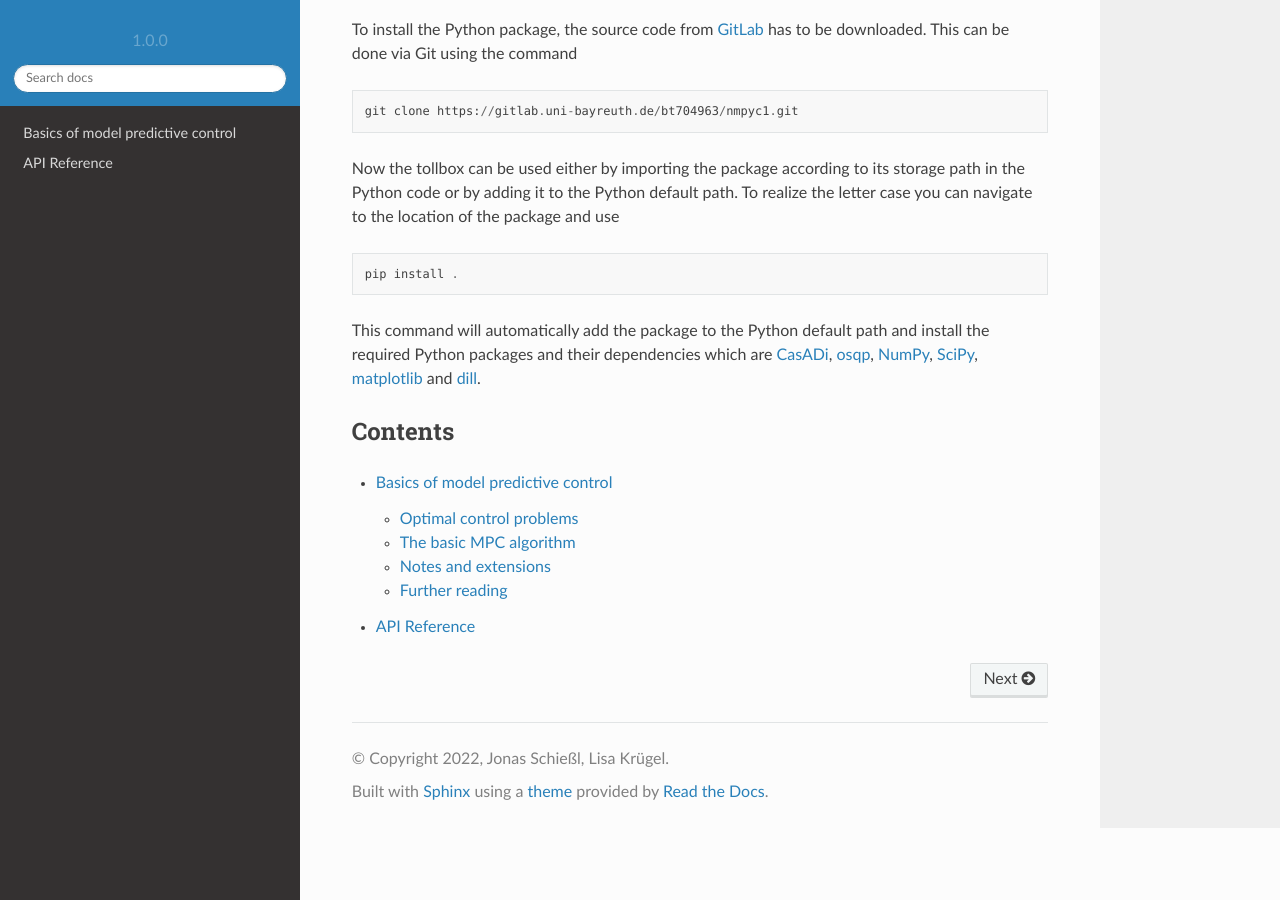
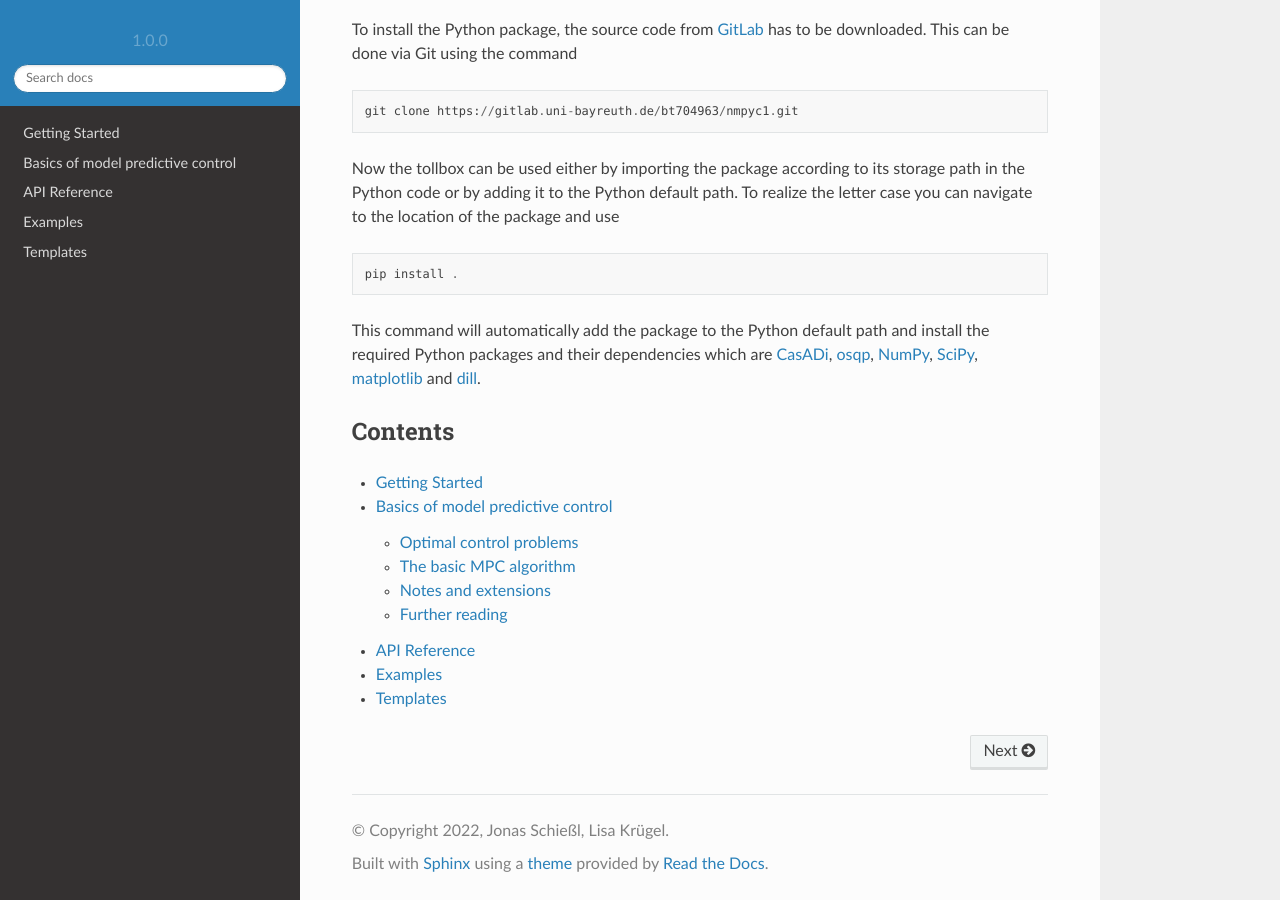
Before and after one commit to nMPyC/nmpyc, a Sphinx documentation site: the page built from docs/source/index.rst, in a window 1280 px wide and 900 px high, scrolled down 539 px. Built offline with Sphinx 7.4.7 and the Read the Docs theme 2.0.0, drawn with Linux system fonts in a browser that asks for light colours.

Commit message:
Update index.rst

```diff
--- a/docs/source/index.rst
+++ b/docs/source/index.rst
@@ -38,5 +38,8 @@ Contents
 .. toctree::
    :maxdepth: 2
 
+   start
    theory_mpc
    api
+   examples
+   templates
```
